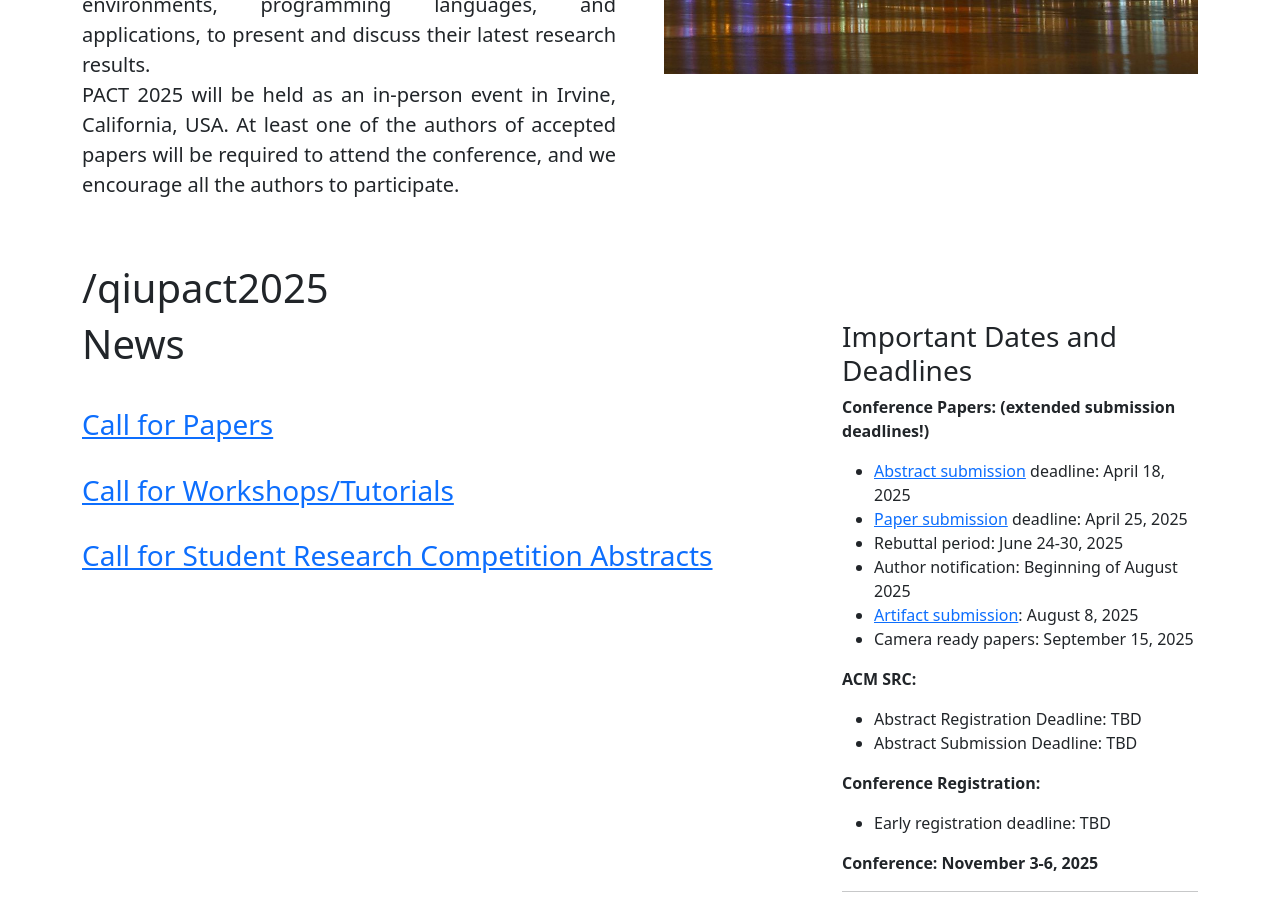
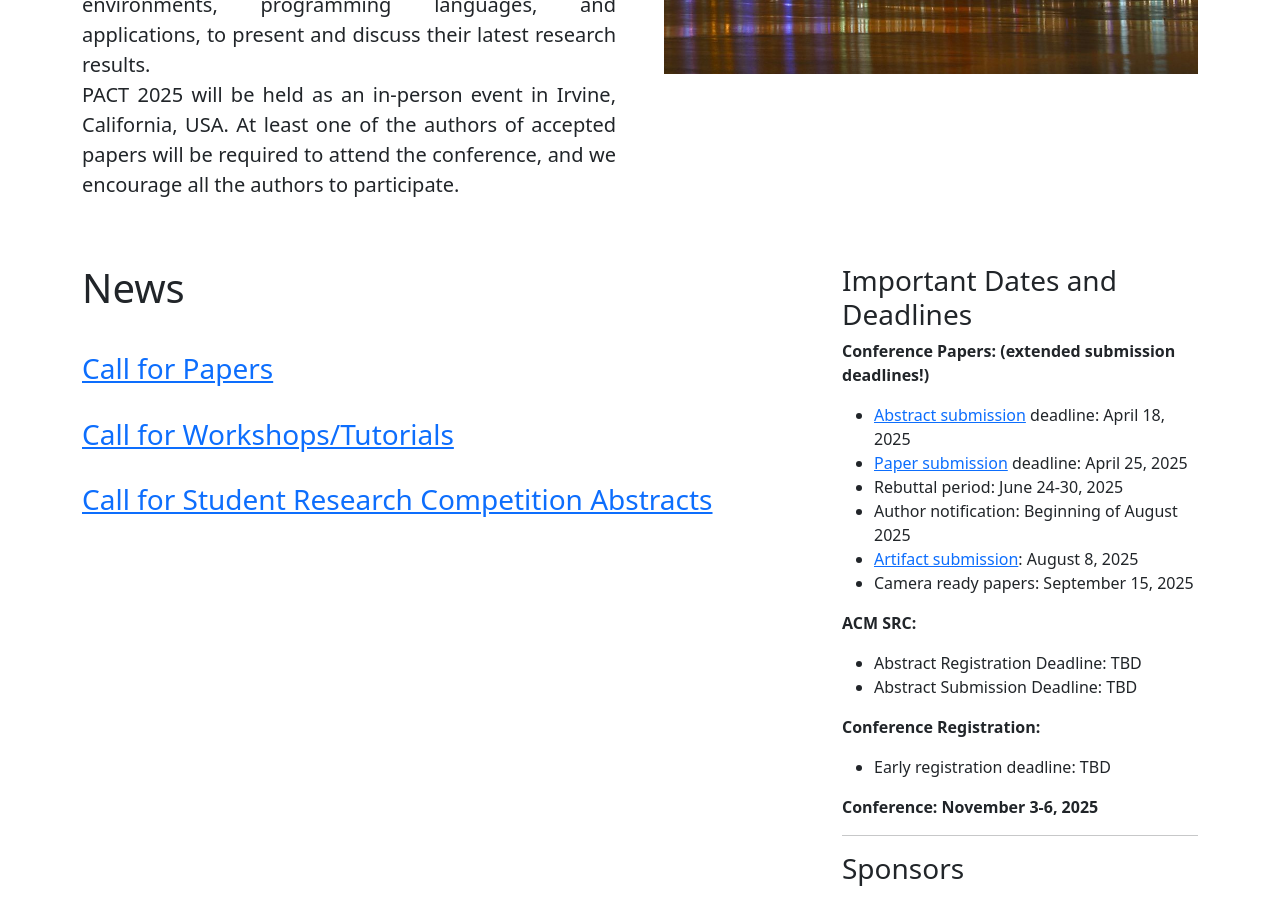
Before and after one commit to ict-qiul/qiupact2025, a Jekyll site: the page built from index.html, in a window 1280 px wide and 900 px high, scrolled down 499 px. Built offline with Jekyll 4.4.1, drawn with Linux system fonts in a browser that asks for light colours.

Commit message:
Update index.html

```diff
--- a/index.html
+++ b/index.html
@@ -14,7 +14,6 @@ id:    home
         {% include header.html %}
 
         {% include index_hero.html %}
-        <h1>{{ site.baseUrl }}</h1>
 
         <div class="row mb-3">
             <!-- main page content -->
```
